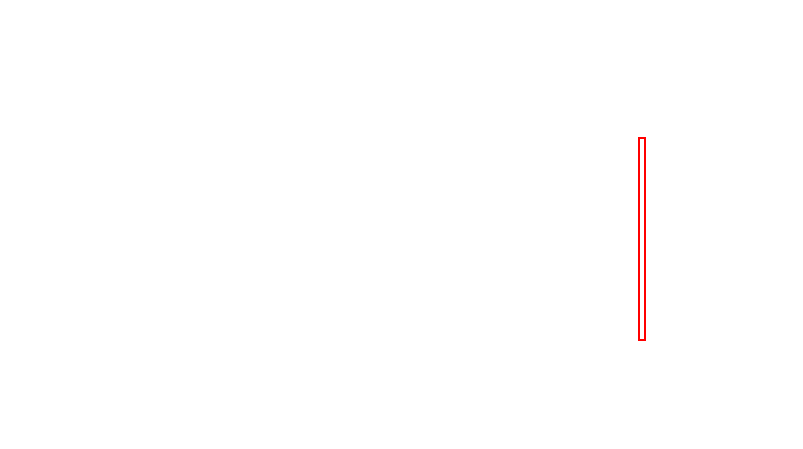
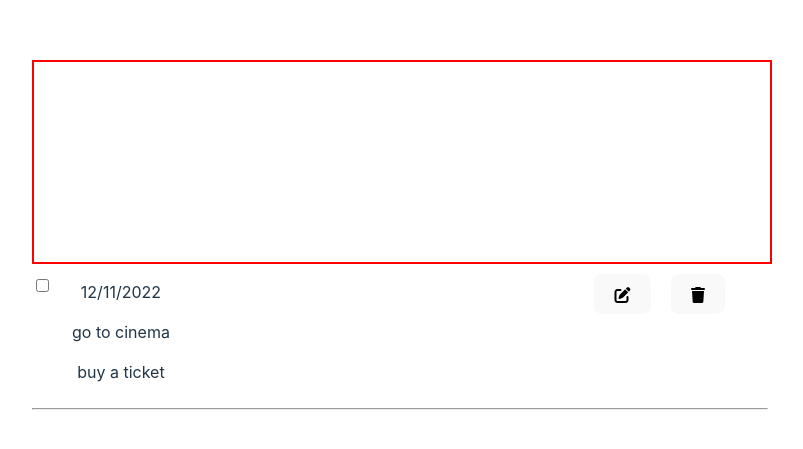
Before and after one commit to solidity247/todo-list, a React (Vite) app: page / in a window 1280 px wide. Shown: the part 161-610 px from the top of the page, without its empty margins (0-803 px from the left). Built offline with nearby package versions, Linux system fonts and the light colour scheme.

Commit message:
todocontainer

```diff
--- a/index.html
+++ b/index.html
@@ -5,6 +5,10 @@
     <link rel="icon" type="image/svg+xml" href="/vite.svg" />
     <meta name="viewport" content="width=device-width, initial-scale=1.0" />
     <title>Vite + React</title>
+    <link
+      rel="stylesheet"
+      href="https://cdnjs.cloudflare.com/ajax/libs/font-awesome/6.2.1/css/all.min.css"
+    />
   </head>
   <body>
     <div id="root"></div>
--- a/src/App.css
+++ b/src/App.css
@@ -1,6 +1,12 @@
+body{
+  margin:0;
+  padding:0;
+  width: 100vh;
+}
+
 #root {
-  max-width: 1280px;
-  margin: 0 auto;
+   width: 100vh;
+  margin: 0;
   padding: 2rem;
   text-align: center;
 }
--- a/src/App.jsx
+++ b/src/App.jsx
@@ -1,12 +1,12 @@
 import "./App.css";
 import Header from "./components/Header";
-
+import TodoContainer from "./components/TodoContainer";
 function App() {
-
   return (
-    <Header></Header> // Chynara, Begimai  html, CSS
-    // <TodoContainer></TodoContainer> Diana, Akcholpon - html, css
-    // <AddForm></AddForm> Ermek Takhir,
+    <>
+      <Header></Header>
+      <TodoContainer />
+    </>
   );
 }
 
--- /dev/null
+++ b/src/components/TodoContainer.css
@@ -0,0 +1,20 @@
+.todo-container{
+    width:90%;
+    display: flex;
+    align-items: flex-start;
+}
+
+
+.buttons{
+    display: flex;
+    height: 50px;
+    width: 100px;
+    margin-left: auto;
+}
+button,.checkbox{
+    margin-top:10px;
+    margin-right: 20px;
+}
+.todo-card{
+     margin-top: 0;
+}
--- a/src/components/TodoContainer.jsx
+++ b/src/components/TodoContainer.jsx
@@ -1,30 +1,38 @@
 import React from "react";
-// import './Header.css'
-
+import "./TodoContainer.css";
 
 export default class TodoContainer extends React.Component {
-    constructor(props){
+  constructor(props) {
     super(props);
   }
 
-    render(){
+  render() {
     return (
-
+      //we should map this for each object
+      <>
         <div className="todo-container">
-
+          <div className="checkbox">
+            <label class="container">
+              <input type="checkbox" />
+            </label>
+          </div>
           <div class="todo-card">
-                date, name, description edit-button, delete-button.
+            <p className="date">{this.props.date} 12/11/2022</p>
+            <p className="nameOfTask">{this.props.name} go to cinema</p>
+            <p className="descOfTask">{this.props.desc} buy a ticket</p>
           </div>
-            <div class="todo-card"></div>
-
-
-
-            {/* {each-todo} */}
-
+          <div className="buttons">
+            <button class="btn edit">
+              <i class="fa-solid fa-pen-to-square"></i>
+            </button>
+            <button class="btn delete">
+              <i class="fa fa-trash"></i>
+            </button>
           </div>
-        )
+        </div>
+        <hr />
+      </>
+      // add delete, edit functions . add save button
+    );
   }
-
-
-
 }
```
Also changed, not shown: src/components/Todos.jsx (deleted, +0 -11 lines). Lines whose indentation alone changed are shown as unchanged.
